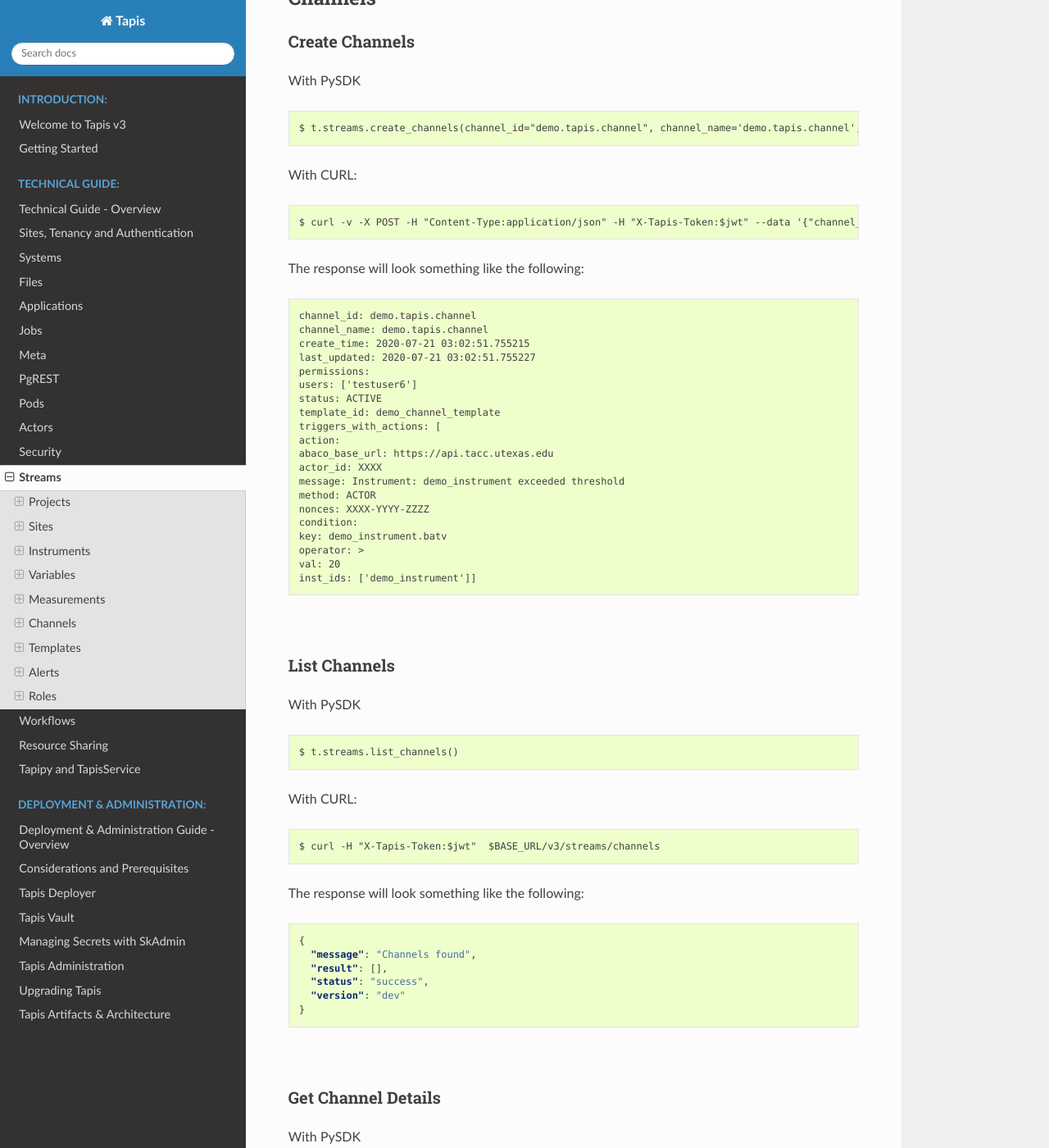
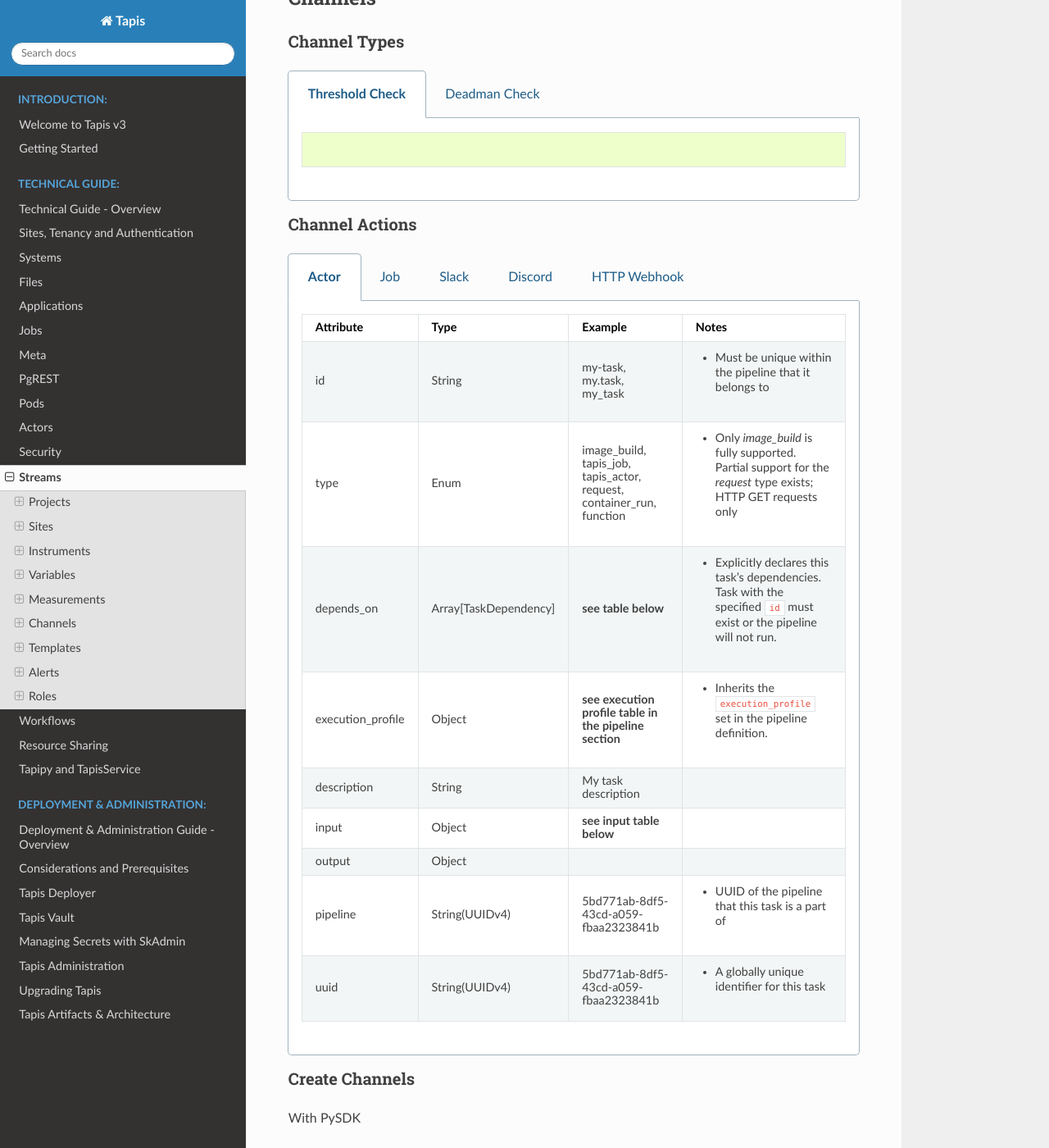
Before and after one commit to tapis-project/documentation, a Sphinx documentation site: the page built from source/technical/streams.rst, in a window 1280 px wide and 1400 px high, scrolled down 14886 px. Shown: the whole window at 82% size. Built offline with Sphinx 7.4.7 and the Read the Docs theme 2.0.0, drawn with Linux system fonts in a browser that asks for light colours.

Commit message:
Update streams.rst

```diff
--- a/source/technical/streams.rst
+++ b/source/technical/streams.rst
@@ -834,6 +834,52 @@
 
 Channels
 ------------
+
+**Channel Types**
+^^^^^^^^^^^^^^^^^^^^
+
+.. tabs::
+        .. tab:: Threshold Check
+                .. code-block::
+
+
+        .. tab:: Deadman Check
+
+**Channel Actions**
+^^^^^^^^^^^^^^^^^^^^^
+
+.. tabs::
+        .. tab:: Actor
+                +-------------------+-----------------------+-----------------------------------------------------------------------+-------------------------------------------------------------------------------------------------------------------------+
+                | Attribute         | Type                  | Example                                                               | Notes                                                                                                                   |
+                +===================+=======================+=======================================================================+=========================================================================================================================+
+                | id                | String                | my-task, my.task, my_task                                             | - Must be unique within the pipeline that it belongs to                                                                 |
+                +-------------------+-----------------------+-----------------------------------------------------------------------+-------------------------------------------------------------------------------------------------------------------------+
+                | type              | Enum                  | image_build, tapis_job, tapis_actor, request, container_run, function | - Only *image_build* is fully supported. Partial support for the *request* type exists; HTTP GET requests only          |
+                +-------------------+-----------------------+-----------------------------------------------------------------------+-------------------------------------------------------------------------------------------------------------------------+
+                | depends_on        | Array[TaskDependency] | **see table below**                                                   | - Explicitly declares this task's dependencies. Task with the specified ``id`` must exist or the pipeline will not run. |
+                +-------------------+-----------------------+-----------------------------------------------------------------------+-------------------------------------------------------------------------------------------------------------------------+
+                | execution_profile | Object                | **see execution profile table in the pipeline section**               | - Inherits the ``execution_profile`` set in the pipeline definition.                                                    |
+                +-------------------+-----------------------+-----------------------------------------------------------------------+-------------------------------------------------------------------------------------------------------------------------+
+                | description       | String                | My task description                                                   |                                                                                                                         |
+                +-------------------+-----------------------+-----------------------------------------------------------------------+-------------------------------------------------------------------------------------------------------------------------+
+                | input             | Object                | **see input table below**                                             |                                                                                                                         |
+                +-------------------+-----------------------+-----------------------------------------------------------------------+-------------------------------------------------------------------------------------------------------------------------+
+                | output            | Object                |                                                                       |                                                                                                                         |
+                +-------------------+-----------------------+-----------------------------------------------------------------------+-------------------------------------------------------------------------------------------------------------------------+
+                | pipeline          | String(UUIDv4)        | 5bd771ab-8df5-43cd-a059-fbaa2323841b                                  | - UUID of the pipeline that this task is a part of                                                                      |
+                +-------------------+-----------------------+-----------------------------------------------------------------------+-------------------------------------------------------------------------------------------------------------------------+
+                | uuid              | String(UUIDv4)        | 5bd771ab-8df5-43cd-a059-fbaa2323841b                                  | - A globally unique identifier for this task                                                                            |
+                +-------------------+-----------------------+-----------------------------------------------------------------------+-------------------------------------------------------------------------------------------------------------------------+
+
+        .. tab:: Job
+
+        .. tab:: Slack
+
+        .. tab:: Discord
+
+        .. tab:: HTTP Webhook
+
 **Create Channels**
 ^^^^^^^^^^^^^^^^^^^^^
 
@@ -876,10 +922,6 @@
         operator: >
         val: 20
         inst_ids: ['demo_instrument']]
-
-
-
-|
 
 **List Channels**
 ^^^^^^^^^^^^^^^^^^^^^
```
